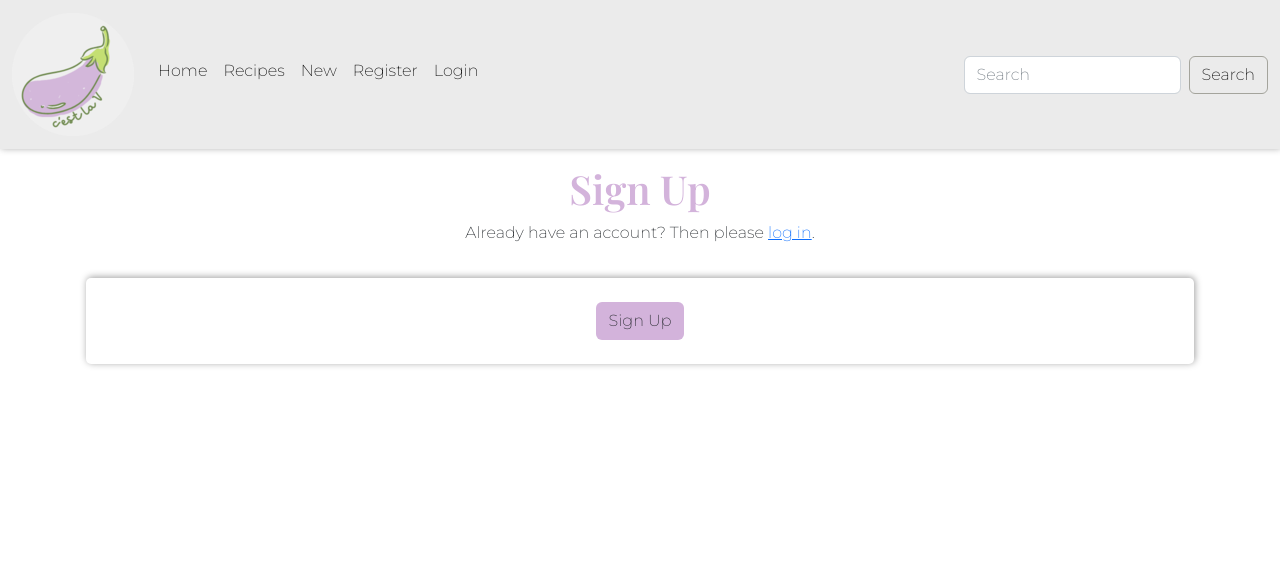
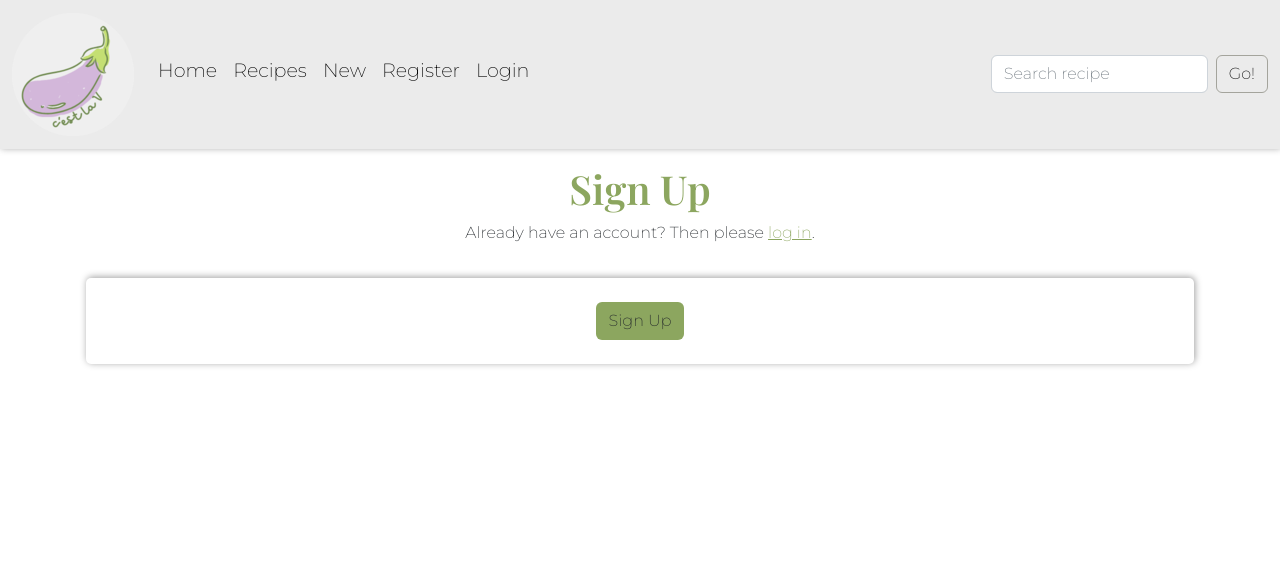
Before and after one commit to Ila-bura/C-est-la-V, a Django app: template templates/account/signup.html in a window 1280 px wide. Shown: the top 580 px of the page. Run offline with Django 3.2, Linux system fonts and the light colour scheme; the template is opened without the code that fills it, so the values that code supplies are empty; some libraries are stand-ins or nearby versions.

Commit message:
Style buttons and hyperlinks

```diff
--- a/static/css/base.css
+++ b/static/css/base.css
@@ -39,7 +39,7 @@ h4,
 h5,
 h6 {
     font-family: var(--title);
-    color: var(--pink);
+    color: var(--green);
 }
 
 /* Header */
@@ -50,6 +50,17 @@ h6 {
 
 a.nav-link {
     color: var(--black);
+    font-size: larger;
+}
+
+.nav-link:hover {
+    color: var(--green);
+    font-weight: bolder;
+
+}
+
+a {
+    color: var(--green);
 }
 
 /* Search */
@@ -102,10 +113,10 @@ footer {
 }
 
 .form-btn {
-    background-color: var(--pink);
+    background-color: var(--green);
 }
 
 .form-btn:hover {
     background-color: var(--off-white);
-    border-color: var(--pink);
+    border-color: var(--green);
 }
--- a/templates/includes/header.html
+++ b/templates/includes/header.html
@@ -80,10 +80,10 @@
           <input
             class="form-control me-2"
             type="search"
-            placeholder="Search"
+            placeholder="Search recipe"
             aria-label="Search"
           />
-          <button class="btn btn-custom" type="submit">Search</button>
+          <button class="btn btn-custom" type="submit">Go!</button>
         </form>
       </div>
     </div>
```
